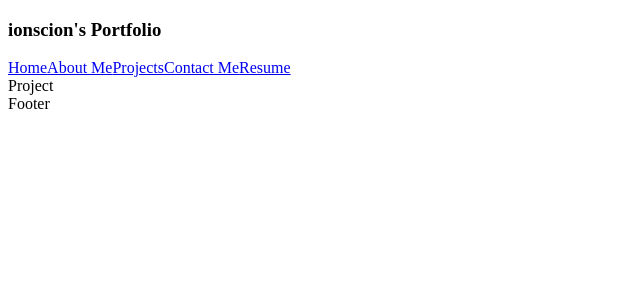
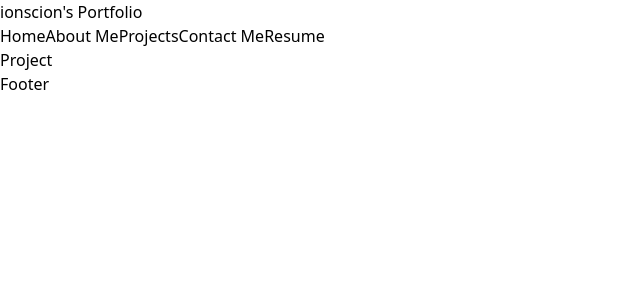
Before and after one commit to ionscion/d20-portkey, a React (Create React App) app: page / in a window 1280 px wide. Shown: the top 300 px of the page, without its empty margins (0-640 px from the left). Built offline with nearby package versions, Linux system fonts and the light colour scheme.

Commit message:
added tailwind css

```diff
--- a/package.json
+++ b/package.json
@@ -34,5 +34,8 @@
       "last 1 firefox version",
       "last 1 safari version"
     ]
+  },
+  "devDependencies": {
+    "tailwindcss": "^3.3.2"
   }
 }
--- /dev/null
+++ b/src/index.css
@@ -0,0 +1,3 @@
+@tailwind base;
+@tailwind components;
+@tailwind utilities;
--- a/src/index.js
+++ b/src/index.js
@@ -1,7 +1,7 @@
 import React from 'react';
 import ReactDOM from 'react-dom/client';
 import App from './App';
-
+import './index.css';
 
 const root = ReactDOM.createRoot(document.getElementById('root'));
 root.render(
--- /dev/null
+++ b/tailwind.config.js
@@ -0,0 +1,10 @@
+/** @type {import('tailwindcss').Config} */
+module.exports = {
+  content: [
+    "./src/**/*.{js,jsx,ts,tsx}",
+  ],
+  theme: {
+    extend: {},
+  },
+  plugins: [],
+}
```
Also changed, not shown: 1 other file (tests, documents, lock files or other folders).
